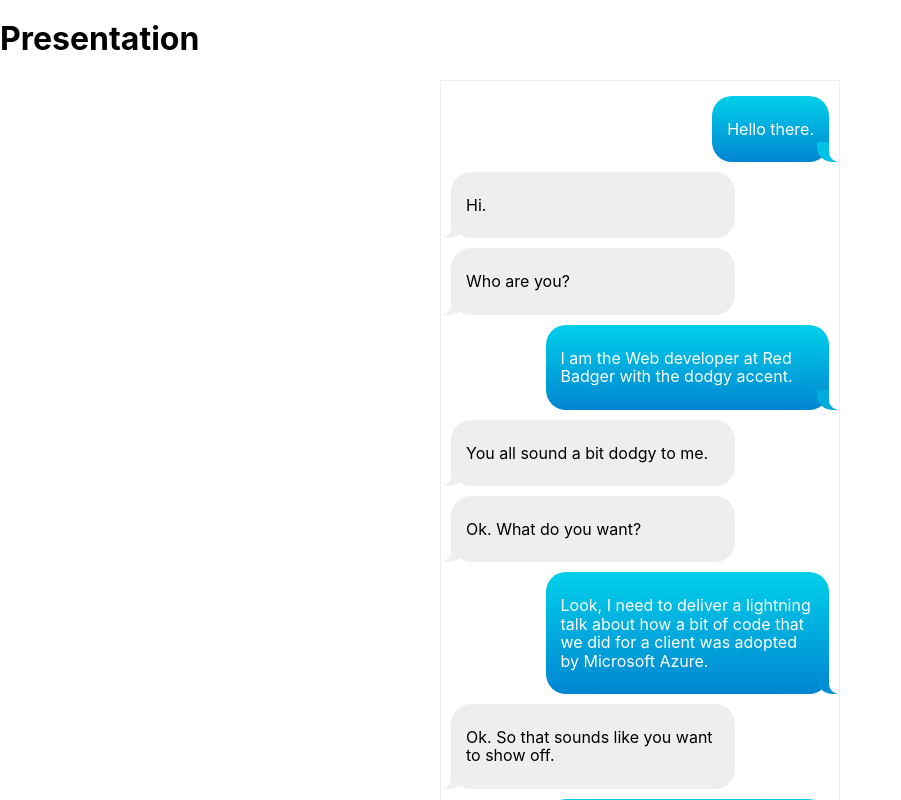
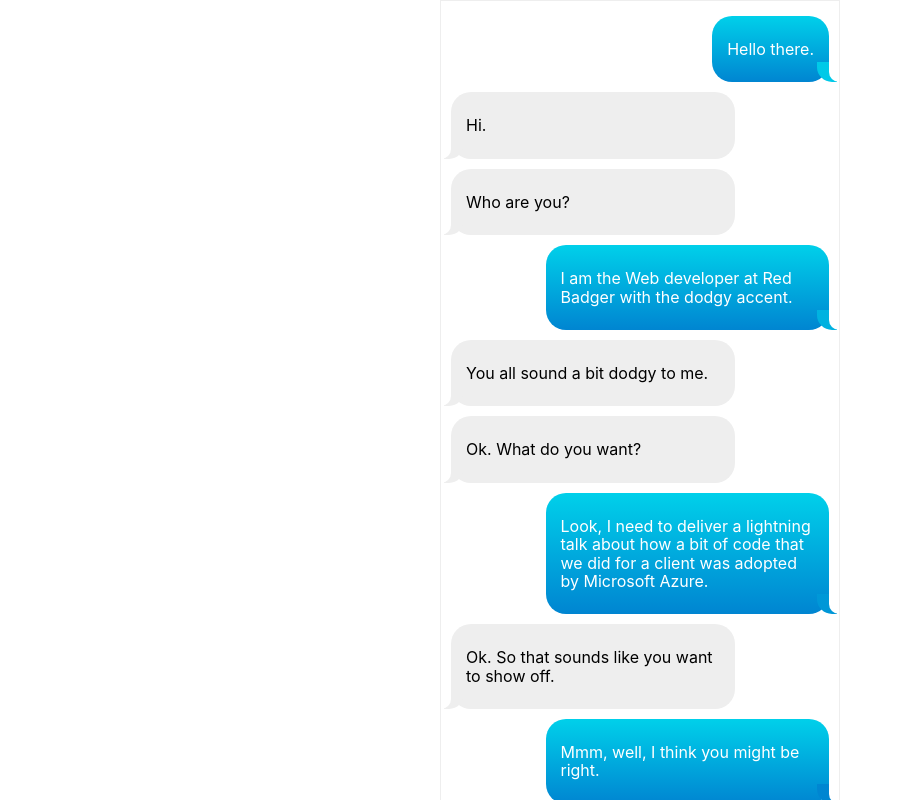
Before and after one commit to redbadger/rusty-azure, a React (Create React App) app: page /presentation in a window 1280 px wide. Shown: the top 800 px of the page, without its empty margins (0-901 px from the left). Built offline with nearby package versions, Linux system fonts and the light colour scheme.

Commit message:
harcoded script

```diff
--- /dev/null
+++ b/src/components/message.tsx
@@ -0,0 +1,93 @@
+import React from 'react';
+import styled from 'styled-components';
+
+const StyledDiv = styled.div`
+  border-radius: 20px;
+  padding: 8px 15px;
+  margin-top: 5px;
+  margin-bottom: 5px;
+  position: relative;
+
+  &.yours {
+    margin-right: 25%;
+    background-color: #eee;
+
+    &:before {
+      content: '';
+      position: absolute;
+      z-index: 0;
+      bottom: 0;
+      left: -7px;
+      height: 20px;
+      width: 20px;
+      background: #eee;
+      border-bottom-right-radius: 15px;
+    }
+
+    &::after {
+      content: '';
+      position: absolute;
+      z-index: 1;
+      bottom: 0;
+      left: -10px;
+      width: 10px;
+      height: 20px;
+      background: white;
+      border-bottom-right-radius: 10px;
+    }
+  }
+
+  &.mine {
+    align-self: end;
+    color: white;
+    margin-left: 25%;
+    background: linear-gradient(to bottom, #00d0ea 0%, #0085d1 100%);
+    background-attachment: fixed;
+
+    &:before {
+      content: '';
+      position: absolute;
+      z-index: 0;
+      bottom: 0;
+      right: -8px;
+      height: 20px;
+      width: 20px;
+      background: linear-gradient(to bottom, #00d0ea 0%, #0085d1 100%);
+      background-attachment: fixed;
+      border-bottom-left-radius: 15px;
+    }
+
+    &:after {
+      content: '';
+      position: absolute;
+      z-index: 1;
+      bottom: 0;
+      right: -10px;
+      width: 10px;
+      height: 20px;
+      background: white;
+      border-bottom-left-radius: 10px;
+    }
+  }
+`;
+
+interface MessageProps {
+  person: 'pedro' | 'audience-member' | string;
+  component: () => JSX.Element;
+  key: number;
+}
+
+const Message: React.FC<MessageProps> = ({
+  person,
+  component: Component,
+  key,
+}) => {
+  const bubbleType = person === 'pedro' ? 'mine' : 'yours';
+  return (
+    <StyledDiv className={bubbleType} key={key} id={`${key + 1}`}>
+      <Component />
+    </StyledDiv>
+  );
+};
+
+export default Message;
--- a/src/pages/presentation.tsx
+++ b/src/pages/presentation.tsx
@@ -1,17 +1,11 @@
 import React from 'react';
 import conversation from '../data/script';
 import styled from 'styled-components';
+import Message from '../components/message';
 
-const AllConversation = conversation.map(
-  ({ person, component: Component }, i) => {
-    const bubbleType = person === 'pedro' ? 'mine' : 'yours';
-    return (
-      <div className={`message ${bubbleType}`} key={i}>
-        <Component />
-      </div>
-    );
-  },
-);
+const AllConversation = conversation.map(({ person, component }, key) => (
+  <Message key={key} person={person} component={component} />
+));
 
 const StyledMain = styled.main`
   article {
@@ -22,80 +16,12 @@
     padding: 10px;
     margin: 0 auto;
   }
-
-  .message {
-    border-radius: 20px;
-    padding: 8px 15px;
-    margin-top: 5px;
-    margin-bottom: 5px;
-    position: relative;
-  }
-
-  .yours {
-    margin-right: 25%;
-    background-color: #eee;
-    &:before {
-      content: '';
-      position: absolute;
-      z-index: 0;
-      bottom: 0;
-      left: -7px;
-      height: 20px;
-      width: 20px;
-      background: #eee;
-      border-bottom-right-radius: 15px;
-    }
-    &::after {
-      content: '';
-      position: absolute;
-      z-index: 1;
-      bottom: 0;
-      left: -10px;
-      width: 10px;
-      height: 20px;
-      background: white;
-      border-bottom-right-radius: 10px;
-    }
-  }
-
-  .mine {
-    align-self: end;
-    color: white;
-    margin-left: 25%;
-    background: linear-gradient(to bottom, #00d0ea 0%, #0085d1 100%);
-    background-attachment: fixed;
-
-    &:before {
-      content: '';
-      position: absolute;
-      z-index: 0;
-      bottom: 0;
-      right: -8px;
-      height: 20px;
-      width: 20px;
-      background: linear-gradient(to bottom, #00d0ea 0%, #0085d1 100%);
-      background-attachment: fixed;
-      border-bottom-left-radius: 15px;
-    }
-
-    &:after {
-      content: '';
-      position: absolute;
-      z-index: 1;
-      bottom: 0;
-      right: -10px;
-      width: 10px;
-      height: 20px;
-      background: white;
-      border-bottom-left-radius: 10px;
-    }
-  }
 `;
 
 const PresentationPage: React.FC = () => {
   return (
     <StyledMain>
-      <h1>Presentation</h1>
+      {/* <h1>Presentation</h1> */}
 
       <article>{AllConversation}</article>
     </StyledMain>
```
Also changed, not shown: 2 other files (tests, documents, lock files or other folders).
